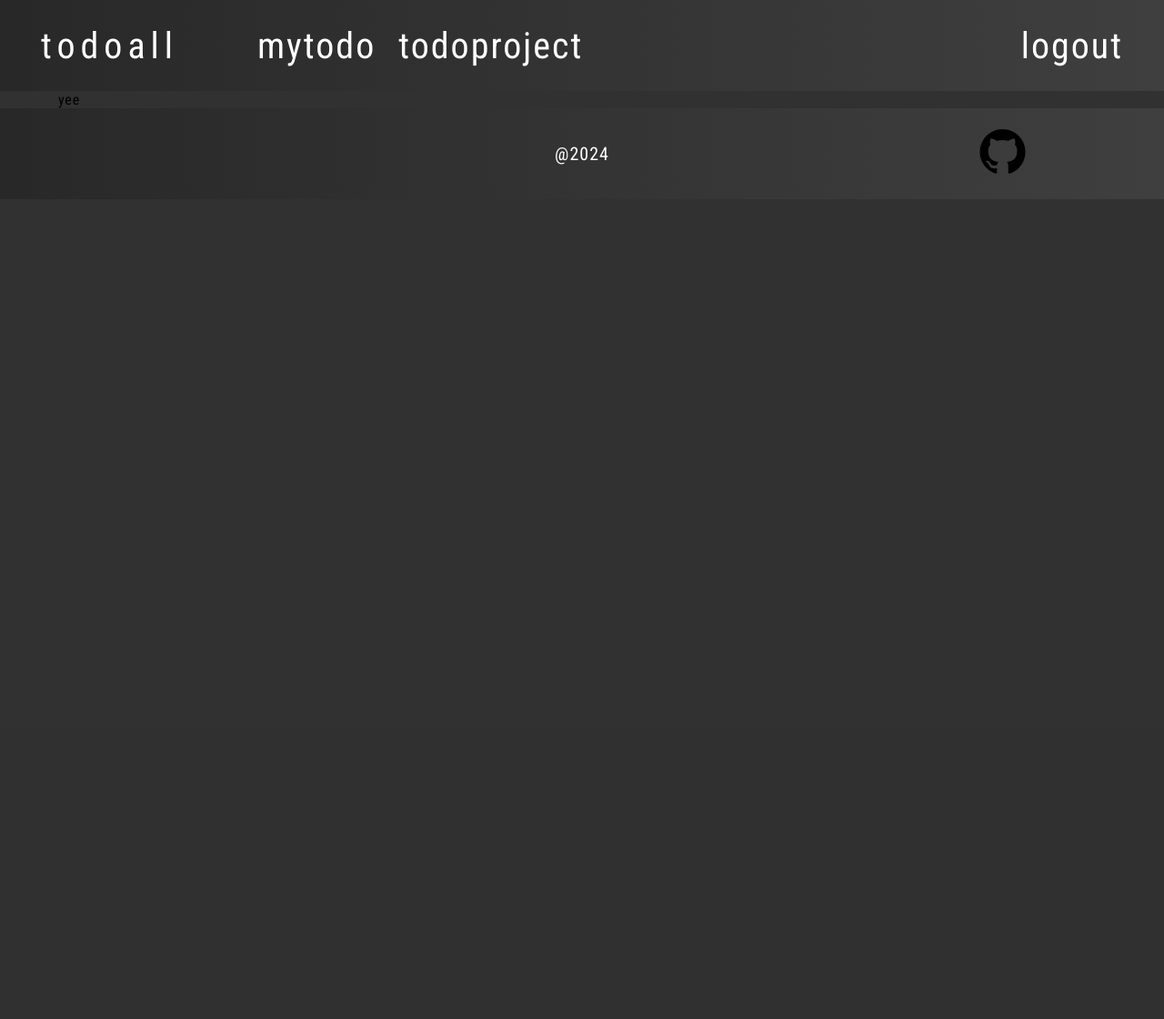
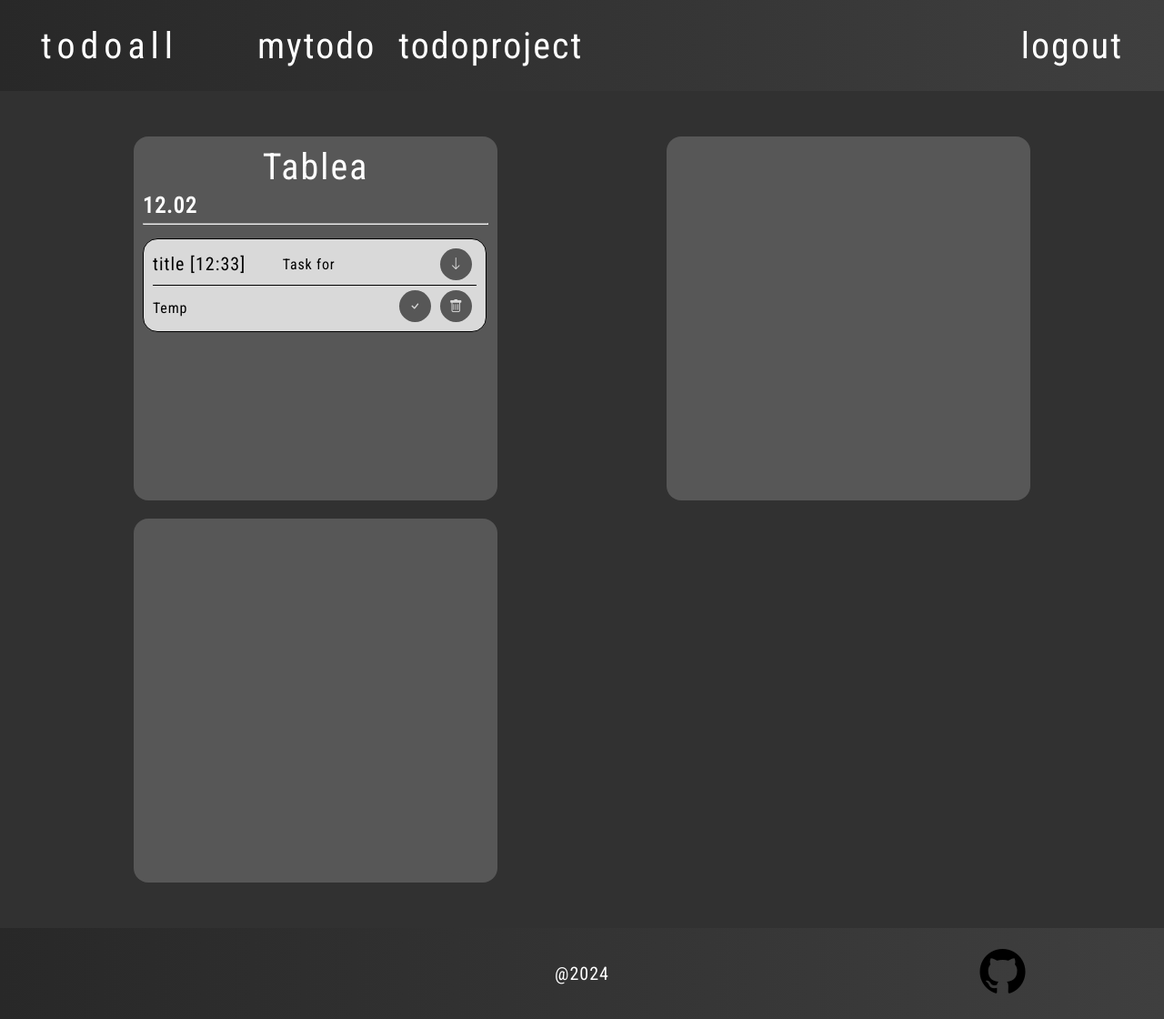
Before and after one commit to WiktorSchab/todoall, a Django app: page /todoprojects/project/1 in a window 1280 px wide. Shown: the whole page at 91% size. Before the commit the page ends 219 px from the top, so only its background shows below. Run offline with Django 4.2, Linux system fonts and the light colour scheme; the visitor is signed in with stand-in values (Sample User, id 1); data that the repository does not hold is empty; parts of the project's set-up code (start-up, migrations or seed data) failed here and were passed over.

Commit message:
Created and stylised table in todoproject
Created and stylised table in todoproject. Table has sample data inside that will be change in future for data that will be generated from db.

```diff
--- a/static/css/mytodo.css
+++ b/static/css/mytodo.css
@@ -112,7 +112,7 @@
 }
 
 /* Background of task control buttons */
-.single-task div div {
+.single-task div div{
     display: flex;
     justify-content: center;
     align-items: center;
--- a/static/css/singleproject.css
+++ b/static/css/singleproject.css
@@ -0,0 +1,166 @@
+section{
+    position: relative;
+
+    min-height: 638px;
+    padding-top: 50px;
+    padding-bottom: 50px;
+}
+
+#grid-table-container{
+    display: grid;
+    grid-template-columns: repeat(3, 1fr);
+    justify-items: center;
+    row-gap: 20px;
+    column-gap: 20px;
+}
+
+.single-table{
+    display: flex;
+    flex-direction: column;
+    min-height: Calc(400px - 10px * 2);
+    width: Calc(400px - 10px * 2);
+    padding: 10px;
+
+
+    background-color: var(--bg-gray3);
+
+    border-radius: var(--small-radius);
+}
+
+.single-table > h1{
+    text-align: center;
+    font-size: 40px;
+    color: white;
+    font-weight: 400;
+}
+
+.task-day > h2{
+    color: white;
+    margin-top: 5px;
+}
+
+.task-day > hr{
+    color: white;
+    margin-top: 5px;
+}
+
+.single-task{
+    display: flex;
+    flex-direction: column;
+    align-items: center;
+    /* 100% - 2 x padding - 2 x border */
+    width: calc(100% - 2 * 10px - 2 * 2px);
+    margin-top: 15px;
+    padding: 10px;
+
+    background-color: var(--bg-white);
+    border-radius: var(--small-radius);
+    border-width: 1px;
+    border-style: solid;
+}
+
+.quick-content-task{
+    display: flex;
+    flex-direction: row;
+    align-items: center;
+    width: 100%;
+}
+
+.quick-content-task h3{
+    width: 40%;
+    margin-bottom: 2px;
+    padding-right: 5px;
+    font-size: 20px;
+    font-weight: 400;
+}
+
+.quick-content-task p {
+    width: Calc(100% - 50px - 40%);
+    margin-bottom: 1px;
+    font-size: 16px;
+    font-weight: 400;
+}
+
+.quick-content-task > div{
+    display: flex;
+    justify-content: flex-end;
+    align-items: center;
+    height: 100%;
+
+    margin-left: 10px;
+}
+
+.quick-content-task div div{
+    display: flex;
+    justify-content: center;
+    align-items: center;
+    width: 30px;
+    height: 30px;
+
+    padding: 2.5px;
+    margin-left: 5px;
+    margin-right: 5px;
+
+    background-color: var(--bg-gray3);
+    border-radius: 50%;
+}
+
+.single-task div i {
+    font-size: 15px;
+    cursor: pointer;
+    color: var(--bg-white);
+}
+
+.extended-content-task{
+    display: flex;
+    flex-direction: row;
+    width: 100%;
+    margin-top: 5px;
+    padding-top: 5px;
+    border-top: 1px solid black;
+}
+
+.extended-content-task p {
+    width: 80%;
+    margin-top: 10px;
+    min-height: 20px;
+    font-size: 16px;
+
+    text-align: justify;
+    text-justify: inter-word;
+    word-break: break-all;
+}
+
+.control-buttons{
+    display: flex;
+    justify-content: flex-end;
+    align-items: center;
+    margin-left: 10px;
+}
+
+.control-buttons div{
+    display: flex;
+    justify-content: center;
+    align-items: center;
+    width: 30px;
+    height: 30px;
+
+    padding: 2.5px;
+    margin-left: 5px;
+    margin-right: 5px;
+
+    background-color: var(--bg-gray3);
+    border-radius: 50%;
+}
+
+
+@media (max-width: 1350px){
+    #grid-table-container{
+        grid-template-columns: repeat(2, 1fr);
+    }
+}
+@media (max-width: 900px){
+    #grid-table-container{
+        grid-template-columns: repeat(1, 1fr);
+    }
+}
--- a/static/css/todoproject.css
+++ b/static/css/todoproject.css
@@ -45,6 +45,7 @@ section{
 .proj-tile hr{
     margin-top: 10px;
     margin-bottom: 10px;
+    color: white;
 }
 
 .proj-tile ul{
--- a/todoprojects/templates/singleproject.html
+++ b/todoprojects/templates/singleproject.html
@@ -8,6 +8,49 @@
 {% block content %}
     {% include 'navbar.html' %}
     <section class='main-content'>
-       yee
+       <div id='grid-table-container'>
+
+            <div class='single-table'>
+                <h1>Tablea</h1>
+                <div class='task-day'>
+                    <h2>12.02</h2>
+                    <hr>
+                    <div class='single-task' style='border-color:{{task.color}}'>
+                        <!-- Content of task that is always visible -->
+                        <div class='quick-content-task'>
+                            <!-- Title & end hour of task -->
+                            <h3>title [12:33]</h3>
+                            <p>Task for</p>
+                            <!-- Control buttons of task -->
+                            <div>
+                                <div>
+                                    <i class="bi bi-arrow-down"></i>
+                                </div>
+                            </div>
+                        </div>
+
+                        <!-- Content of task that is shows when user click on arrow in quick-content-task -->
+                        <div class='extended-content-task'>
+                            <p>Temp</p>
+
+                            <div class='control-buttons'>
+                                <div>
+                                    <a href=''>
+                                        <i class="bi bi-check"></i>
+                                    </a>
+                                </div>
+                                <div>
+                                    <a href=''>
+                                        <i class="bi bi-trash"></i>
+                                    </a>
+                                </div>
+                            </div>
+                        </div>
+                    </div>
+                </div>
+            </div>
+            <div class='single-table'></div>
+            <div class='single-table'></div>
+       </div>
     </section>
 {% endblock %}
--- a/todoprojects/views.py
+++ b/todoprojects/views.py
@@ -43,5 +43,11 @@ def todoproject(request):
 @login_required(login_url="/login")
 def singleproject(request, id):
 	project = Project.objects.filter(id=id).first()
-	print(project)
-	return render(request, 'singleproject.html')
+	tables = ProjectTable.objects.filter(project=project).all()
+
+	context = {
+		'project': project,
+		'tables': tables,
+	}
+
+	return render(request, 'singleproject.html', context)
```
